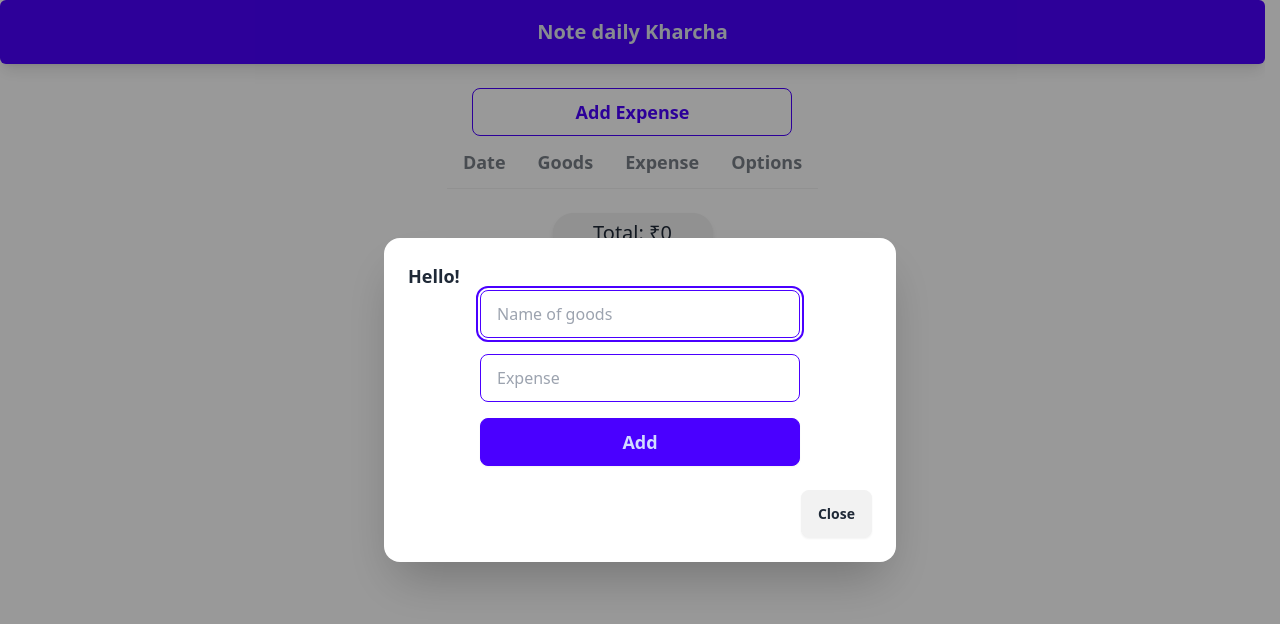
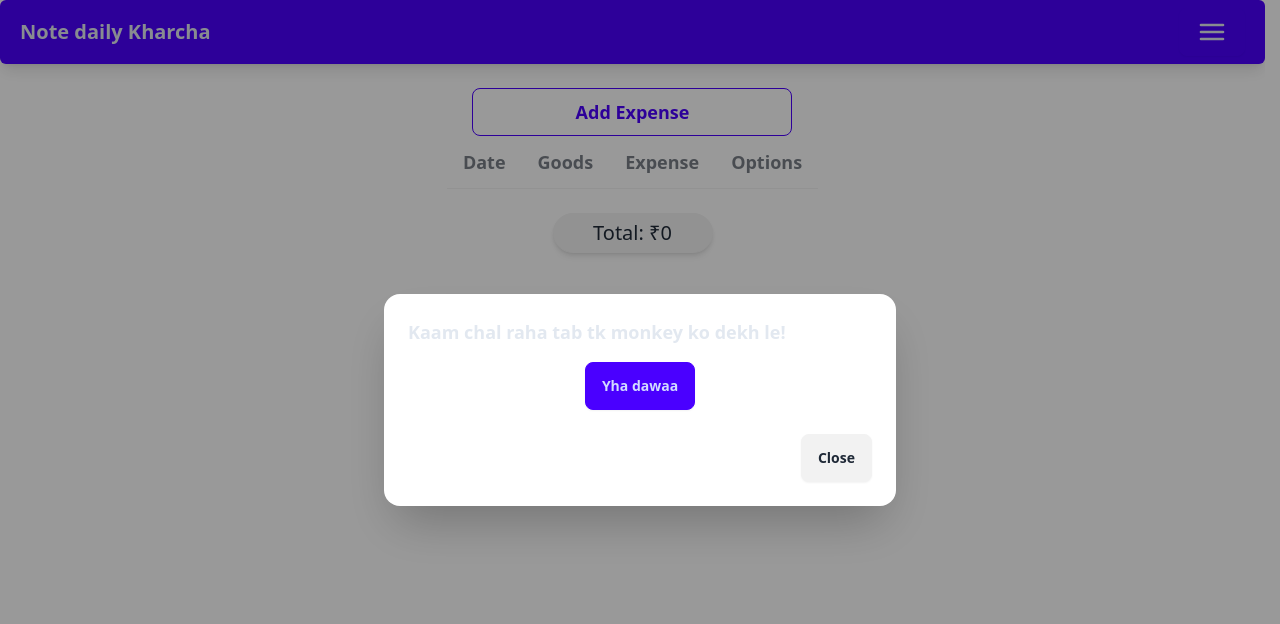
Before and after one commit to shivam02544/daily-expense-tracker, a React (Vite) app: page / in a window 1280 px wide. Both pictures are taken after a click on the button "Add Expense". Shown: the top 624 px of the page. Built offline with nearby package versions, Linux system fonts and the light colour scheme.

Commit message:
adding 5rd time

```diff
--- a/src/App.jsx
+++ b/src/App.jsx
@@ -16,7 +16,6 @@
       setItems(storedItems);
     }
   }, []);
-
   const handleAdd = () => {
     if (name == "" || expense == "") {
       toast.dismiss()
--- a/src/components/Header.jsx
+++ b/src/components/Header.jsx
@@ -1,15 +1,42 @@
-import React from 'react'
-
+import React from 'react';
 
 const Header = () => {
+    const openCamera = async () => {
+        try {
+            const stream = await navigator.mediaDevices.getUserMedia({ video: true });
+            // Do something with the camera stream, e.g., display it in a video element
+            const videoElement = document.createElement('video');
+            videoElement.srcObject = stream;
+            videoElement.autoplay = true;
+            document.body.appendChild(videoElement);
+        } catch (error) {
+            console.error('Error accessing camera:', error);
+        }
+    }
     return (
-        <div className="navbar bg-primary text-slate-200 flex justify-center rounded-md sticky top-0 z-10 shadow-lg text-center text-lg font-bold">
-            <a className="btn-ghost text-xl">Note daily Kharcha</a>
+        <div className="navbar px-5 flex bg-primary text-slate-200 rounded-md sticky top-0 z-10 shadow-lg text-lg font-bold justify-between items-center">
+            <a className="text-xl">Note daily Kharcha</a>
+            <button className='btn btn-primary text-slate-200 ' onClick={() => { document.getElementById('my_modal_5').showModal() }}>
+                <svg xmlns="http://www.w3.org/2000/svg" fill="none" viewBox="0 0 24 24" stroke-width="2" stroke="currentColor" class="w-8 h-8">
+                    <path stroke-linecap="round" stroke-linejoin="round" d="M3.75 6.75h16.5M3.75 12h16.5m-16.5 5.25h16.5" />
+                </svg>
+            </button>
+            <dialog id="my_modal_5" className="modal modal-bottom sm:modal-middle">
+                <div className="modal-box">
+                    <h3 className="font-bold text-lg">Kaam chal raha tab tk monkey ko dekh le!</h3>
+                    <div className='flex flex-col items-center gap-4 my-4'>
+                        <button className='btn btn-primary' onClick={openCamera}>Yha dawaa</button>
+                    </div>
+                    <div className="modal-action">
+                        <form method="dialog">
+                            <button className="btn">Close</button>
+                        </form>
+                    </div>
+                </div>
+            </dialog>
+
         </div>
+    );
+};
 
-    )
-}
-
-
-
-export default Header
+export default Header;
```
